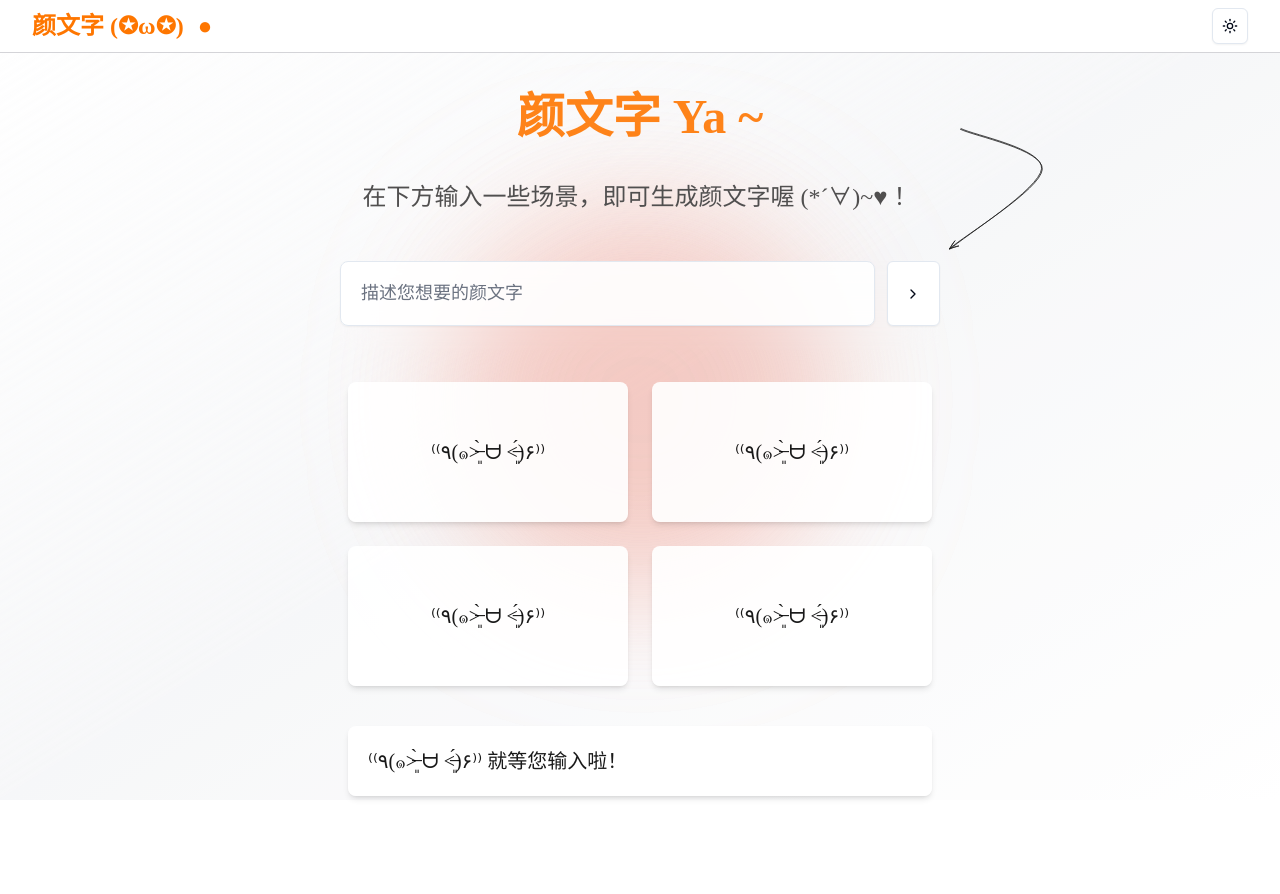
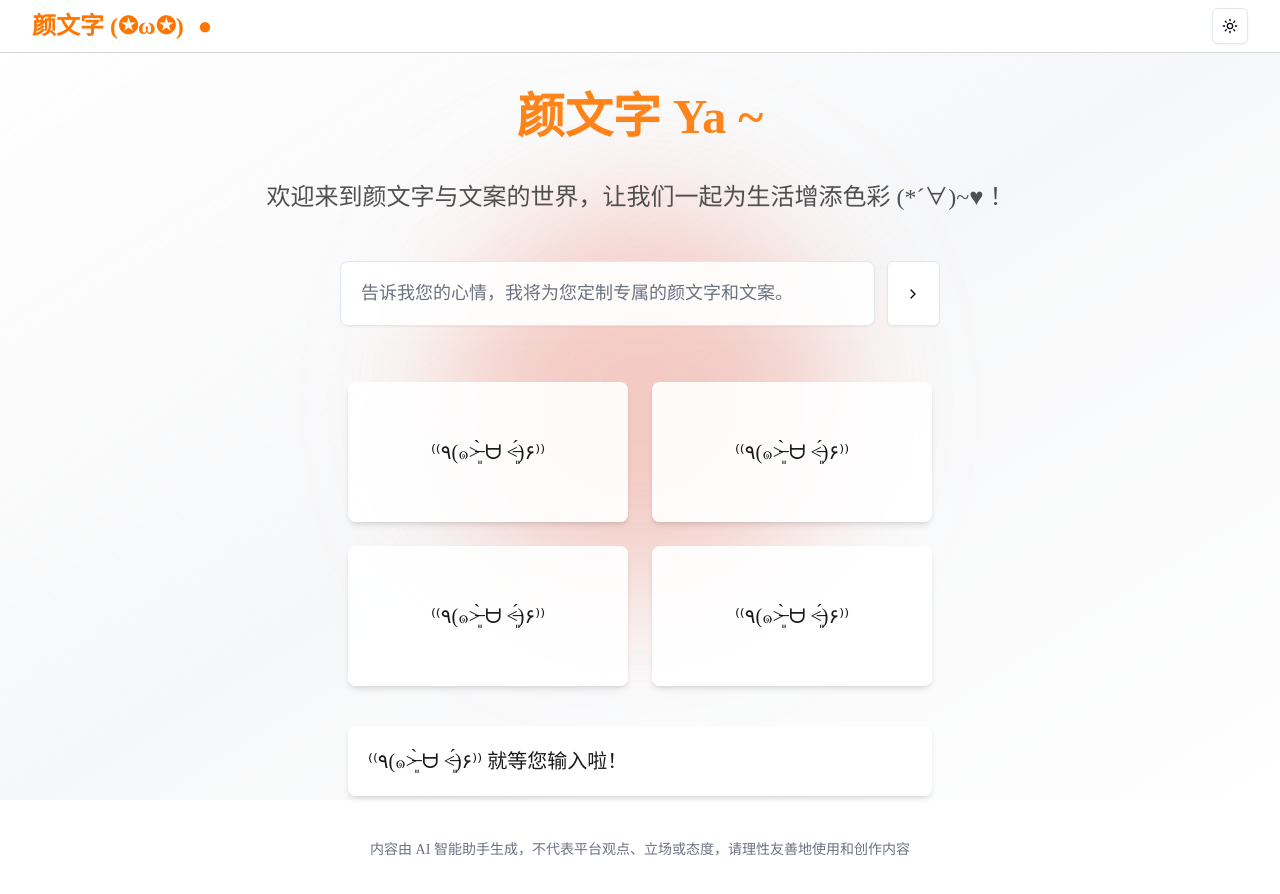
Before and after one commit to LingJueYa/emoticon, a Next.js app: page / in a window 1280 px wide. Shown: the top 894 px of the page. Before the commit the page ends 853 px from the top, so only its background shows below. Built offline with nearby package versions, Linux system fonts and the light colour scheme.

Commit message:
feat(footer) ✨:Add Footer!

```diff
--- a/src/app/page.tsx
+++ b/src/app/page.tsx
@@ -1,7 +1,6 @@
 "use client";
 // 主页
 import { useState, useEffect, useRef } from "react";
-import Image from "next/image";
 import UserInput from "@/components/UserInput";
 import EmojiDisplay from "@/components/EmojiDisplay";
 
@@ -50,21 +49,25 @@ const Home = () => {
               颜文字 Ya ~
             </h1>
             <p className="mt-4 mb-12 text-2xl text-[#504f4f] text-center dark:text-white/60">
-              在下方输入一些场景，即可生成颜文字喔 (*´∀)~♥ ！
+              欢迎来到颜文字与文案的世界，让我们一起为生活增添色彩 (*´∀)~♥ ！
             </p>
-            <Image
+            {/* <Image
               src="/svg/go.svg"
               width={100}
               height={100}
               className="hidden md:block absolute top-8 -right-32"
               alt="go"
-            />
+            /> */}
           </div>
           <div className="w-full max-w-[600px] mb-8 backdrop-blur-lg">
             <UserInput onEmojiResponse={handleEmojiResponse} />
           </div>
           <EmojiDisplay {...emojiData} />
           <div ref={bottomRef} />
+          <div className="mt-8 text-center text-sm text-gray-500 dark:text-white/60">
+            内容由 AI
+            智能助手生成，不代表平台观点、立场或态度，请理性友善地使用和创作内容
+          </div>
         </div>
       </main>
     </div>
--- a/src/components/UserInput.tsx
+++ b/src/components/UserInput.tsx
@@ -54,7 +54,7 @@ const UserInput = ({ onEmojiResponse }: UserInputProps) => {
     >
       <Input
         type="text"
-        placeholder="描述您想要的颜文字"
+        placeholder="告诉我您的心情，我将为您定制专属的颜文字和文案。"
         {...register("emojiDescription")}
         className="flex-grow h-full bg-white/90 rounded-lg px-5 py-2 text-lg focus:outline-none placeholder:text-gray-500  dark:bg-[#171717] dark:placeholder:text-white/60 dark:text-white/70"
       />
```
